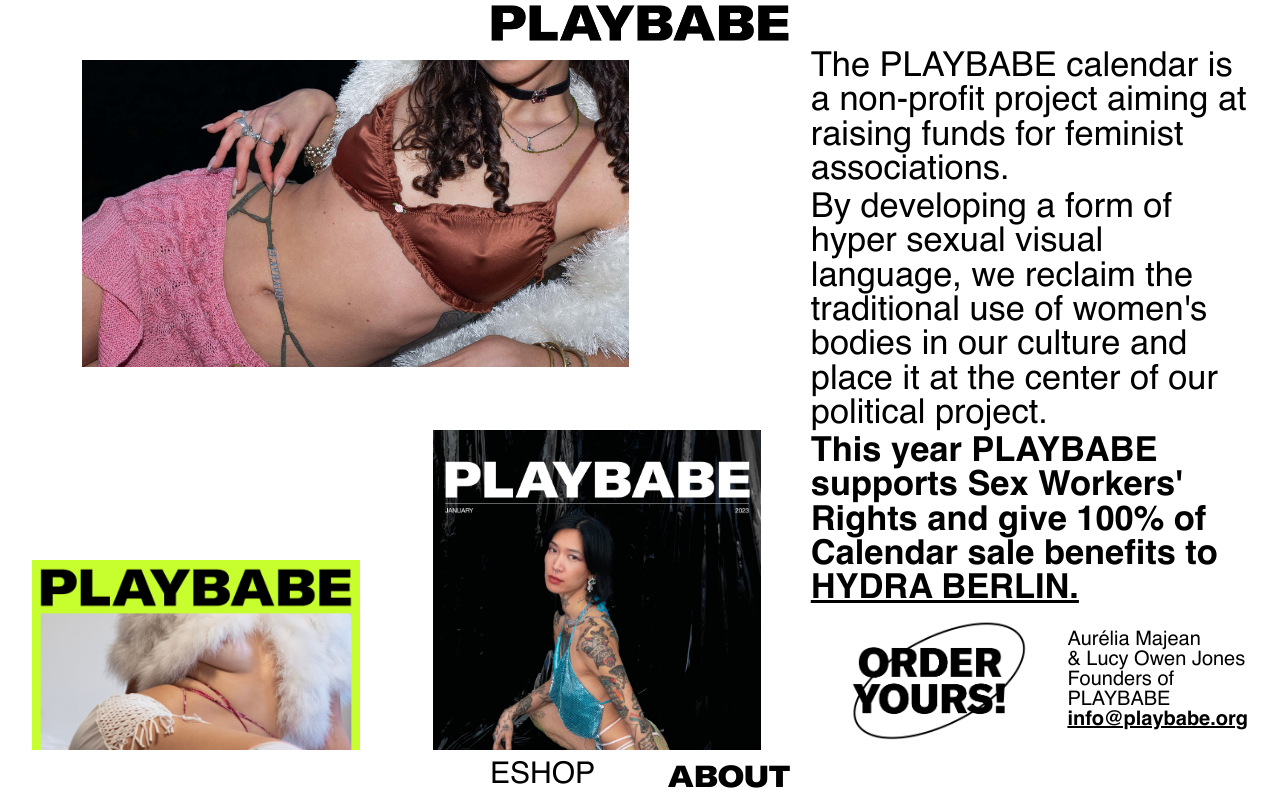
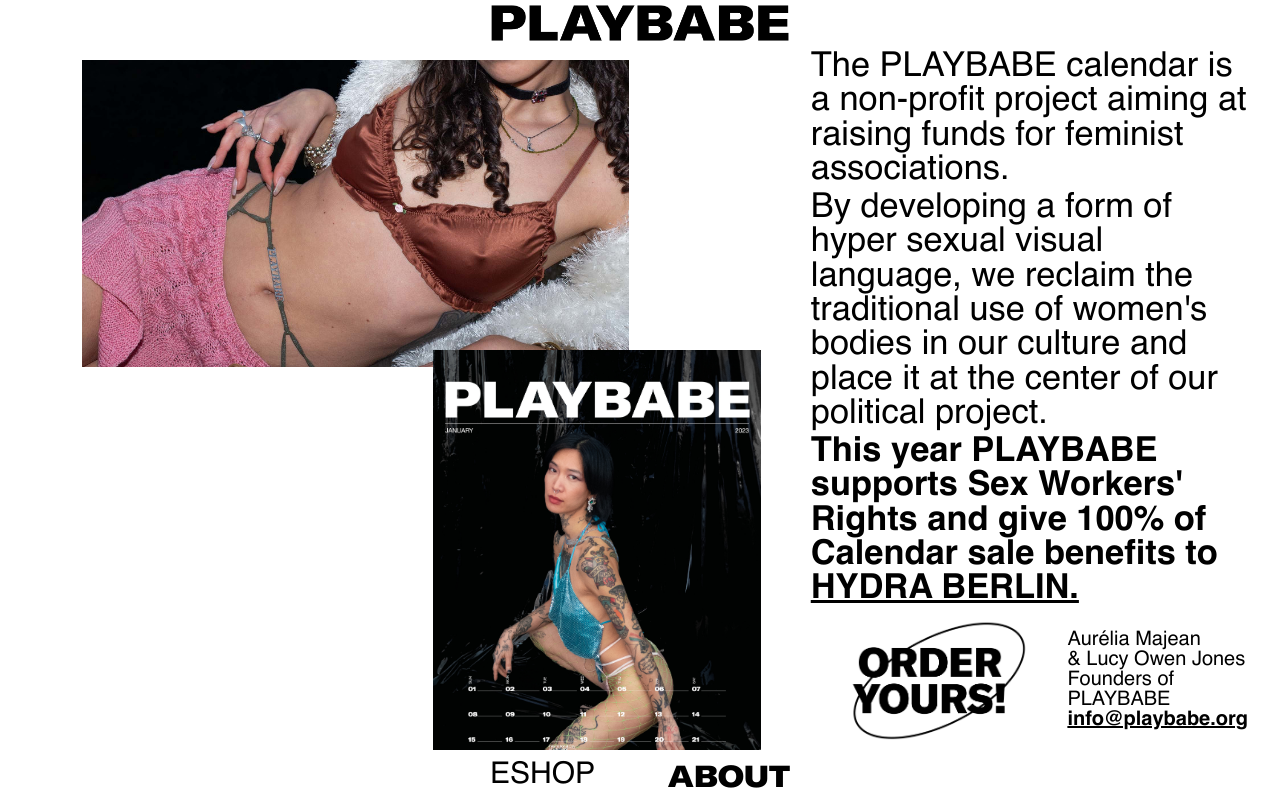
Before and after one commit to alexandre-roux/playbabe, a React (Create React App) app: page /about in a window 1280 px wide. Built offline with nearby package versions, Linux system fonts and the light colour scheme.

Commit message:
Remove useless divs

```diff
--- a/src/containers/Images/index.js
+++ b/src/containers/Images/index.js
@@ -4,18 +4,10 @@ import "./index.scss";
 const Images = () => {
   return (
     <div className="images">
-      <div className="about1">
-        <img src="/images/about/about1.jpg" alt="about1" />
-      </div>
-      <div className="about3">
-        <img src="/images/about/about3.jpg" alt="about3" />
-      </div>
-      <div className="about4">
-        <img src="/images/about/about4.jpg" alt="about4" />
-      </div>
-      <div className="about2">
-        <img src="/images/about/about2.jpg" alt="about2" />
-      </div>
+      <img className="about1" src="/images/about/about1.jpg" alt="about1" />
+      <img className="about3" src="/images/about/about3.jpg" alt="about3" />
+      <img className="about4" src="/images/about/about4.jpg" alt="about4" />
+      <img className="about2" src="/images/about/about2.jpg" alt="about2" />
     </div>
   );
 };
--- a/src/containers/Images/index.scss
+++ b/src/containers/Images/index.scss
@@ -18,26 +18,21 @@
   .about3 {
     width: 45%;
     position: absolute;
-    top: 380px;
+    top: 300px;
     right: 0;
   }
 
   .about4 {
     width: 45%;
     position: absolute;
-    top: 510px;
+    top: 700px;
     left: 0;
   }
 
   .about2 {
     width: 60%;
     position: absolute;
-    top: 930px;
+    top: 1100px;
     right: 70px;
   }
-
-  img {
-    height: 100%;
-    width: 100%;
-  }
 }
```
